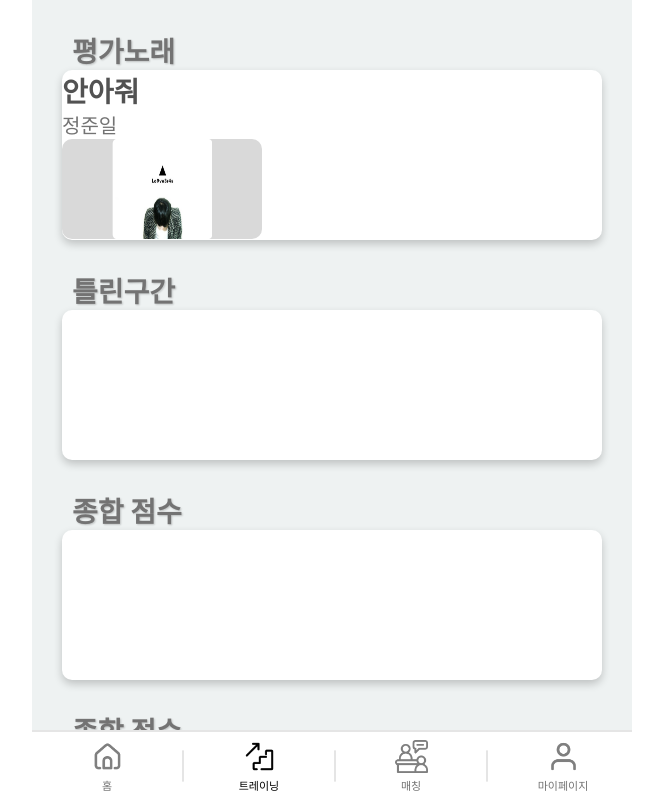
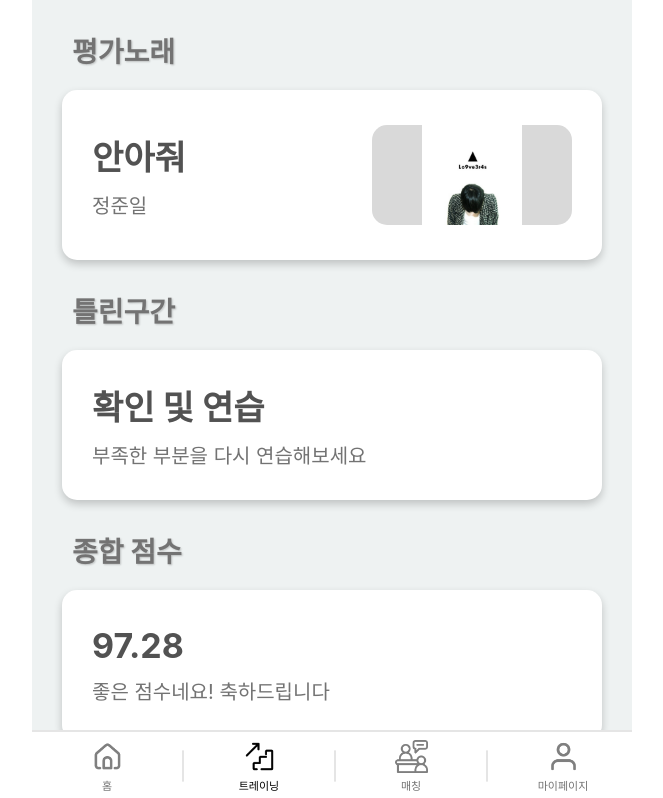
Before and after one commit to 9dongb/ai_vocal_training, a React (Create React App) app in the folder front-end/: page /feedback in a window 1280 px wide. Shown: the top 798 px of the page, without its empty margins (308-971 px from the left). Built offline with nearby package versions, Linux system fonts and the light colour scheme.

Commit message:
[수정] 피드백 결과 페이지 css 전면 수정

```diff
--- a/front-end/src/feedback.css
+++ b/front-end/src/feedback.css
@@ -1,58 +1,54 @@
-.feedback{
-    background-color: #EEF2F2;
+.feedback {
+  background-color: #eef2f2;
   padding: 30px;
+
+  margin-bottom: 40px;
 }
-
-.feedback_song_info{
-    background-color: white;
-    width: 100%;
-    height: 170px;
-    margin: 0 auto;
-    border-radius: 10px;
+.feedback_component {
+  border-radius: 15px;
   box-shadow: 0 4px 8px rgba(0, 0, 0, 0.2);
-    margin-bottom: 30px;
-}
-
-.wrong_part{
   background-color: white;
   width: 100%;
   height: 150px;
-    margin: 0 auto;
-    border-radius: 10px;
-    box-shadow: 0 4px 8px rgba(0, 0, 0, 0.2);
-    margin-bottom: 30px;
+  margin: 20px 0px 30px 0px;
+  display: flex;
+  justify-content: space-between;
+  align-items: center;
 }
 
-.feedback_final_score{
-    background-color: white;
-    width: 100%;
-    height: 150px;
-    margin: 0 auto;
-    border-radius: 10px;
-    box-shadow: 0 4px 8px rgba(0, 0, 0, 0.2);
-    margin-bottom: 30px;
+.feedback_song_info {
+  height: 170px;
 }
 
-.feedback_song_info_songname{
-    font-size: 28px;
+.part_score {
+  margin-bottom: 20px;
+}
+
+.feedback_header {
+  font-size: 34px;
   font-weight: bold;
   color: #525252;
+  margin-left: 30px;
+  margin-bottom: 10px;
 }
 
-.feedback_song_info_singer{
+.feedback_text {
   color: #737373;
   font-size: 20px;
+  margin-left: 30px;
 }
 
-.feedback_song_info_container{
+.feedback_song_info_container {
   background-color: #d9d9d9;
   width: 200px;
   height: 100px;
   text-align: center;
-    border-radius:10px;
+  border-radius: 15px;
+  margin-right: 30px;
 }
 
-.feedback_song_info_img{
+.feedback_song_info_img {
   width: 100px;
+  object-fit: cover;
   height: 100px;
 }
--- a/front-end/src/feedback.js
+++ b/front-end/src/feedback.js
@@ -1,33 +1,42 @@
 import React from "react";
 import "./feedback.css";
+import "./common/root.css";
 import Footer from "./common/Footer";
 
-function Feedback(){
-    return(
+function Feedback() {
+  return (
     <div className="body">
       <div className="container">
         <div className="feedback">
+          <div className="header_title">평가노래</div>
+          <div className="feedback_song_info feedback_component">
+            <div>
+              <div className="feedback_song_info_songname feedback_header">안아줘</div>
+              <div className="feedback_song_info_singer feedback_text">정준일</div>
+            </div>
 
-                    <div className="header_title">평가노래</div>
-                    <div className="feedback_song_info">
-                        <div className="feedback_song_info_songname">안아줘</div>
-                        <div className="feedback_song_info_singer">정준일</div>
             <div className="feedback_song_info_container">
               <img className="feedback_song_info_img" src=".\img\songs\cover_hug.png" alt="안아줘" />
             </div>
           </div>
 
           <div className="header_title">틀린구간</div>
-                    <div className="wrong_part">
-
+          <div className="wrong_part feedback_component">
+            <div>
+              <div className="feedback_header">확인 및 연습</div>
+              <div className="feedback_text">부족한 부분을 다시 연습해보세요</div>
+            </div>
           </div>
 
           <div className="header_title">종합 점수</div>
-                    <div className="feedback_final_score">
-
+          <div className="feedback_final_score feedback_component">
+            <div>
+              <div className="feedback_header">97.28</div>
+              <div className="feedback_text">좋은 점수네요! 축하드립니다</div>
+            </div>
           </div>
 
-                    <div className="header_title">종합 점수</div>
+          <div className="header_title part_score">파트 점수</div>
           <div className="grow_component">
             <div className="grow_component_1">
               <img src=".\img\key.png" alt="음정 아이콘"></img>
@@ -51,10 +60,6 @@ function Feedback(){
               <div className="pronun_score">78점</div>
             </div>
           </div>
-
-
-
-
         </div>
         <Footer activeTab="training" />
       </div>
```
Lines whose indentation alone changed are shown as unchanged.
